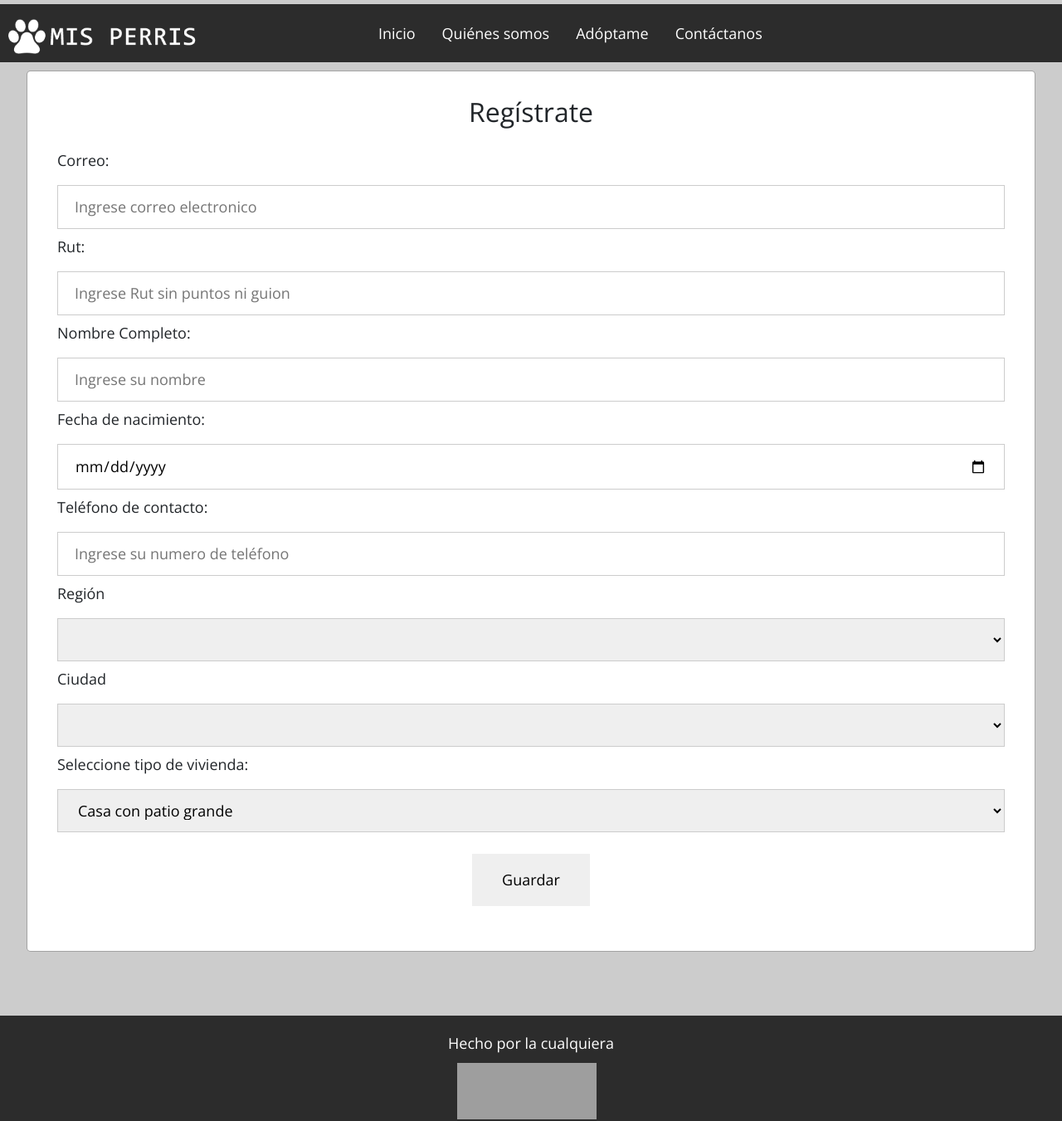
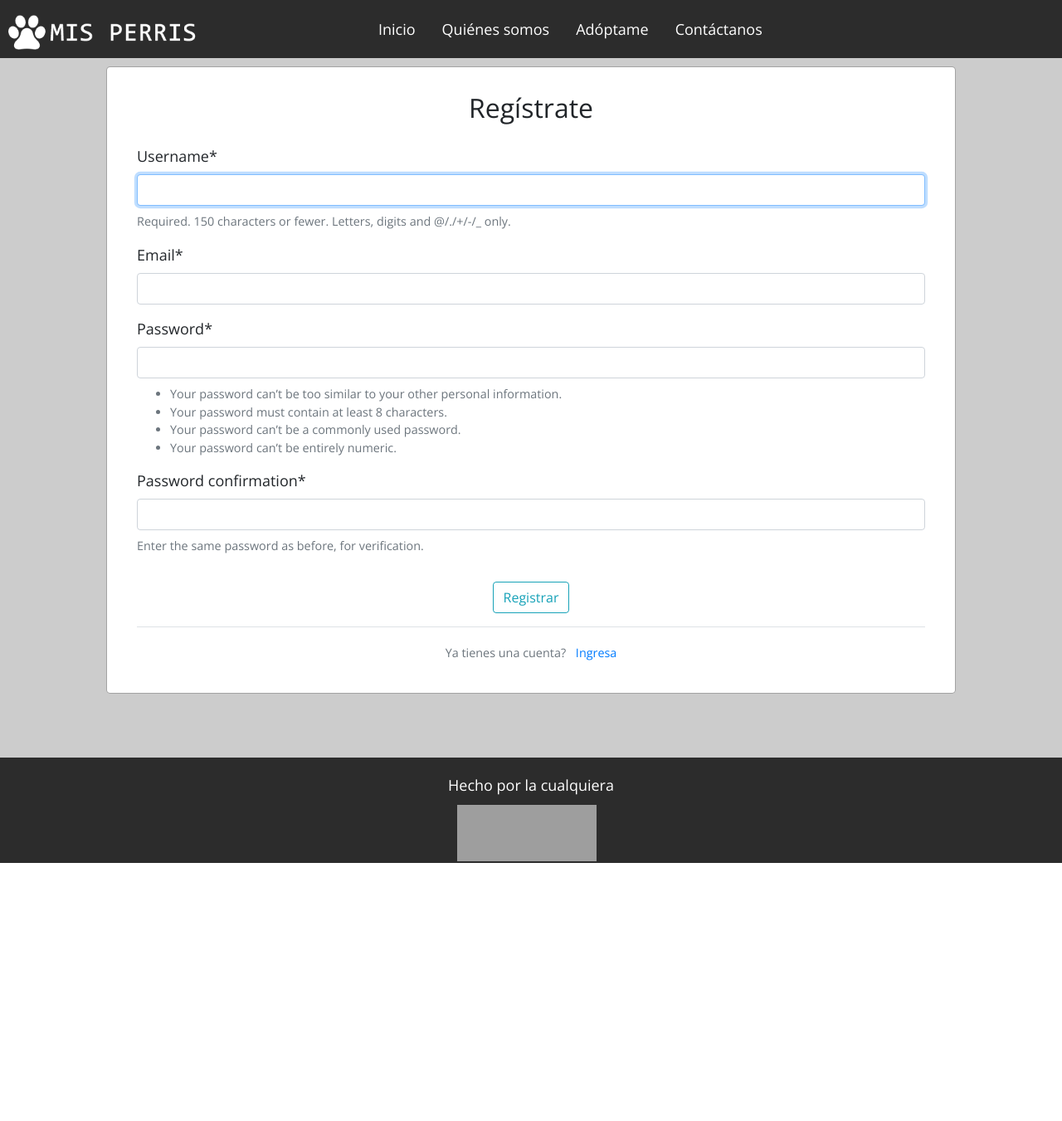
Before and after one commit to jatobarv/mis-perris-django, a Django app: page /register/ in a window 1280 px wide. Shown: the whole page at 83% size. After the commit the page ends 1040 px from the top, so only its background shows below. Run offline with Django 3.2, Linux system fonts and the light colour scheme; lists and menus that the app fills with data are empty; some libraries are stand-ins or nearby versions; grey boxes are pictures that could not be loaded.

Commit message:
Cambia el formulario y agrega el registro de usuario

```diff
--- a/blog/static/blog/css/main.css
+++ b/blog/static/blog/css/main.css
@@ -271,7 +271,7 @@ p {
 }
 
 .modal {
-    display: inline-block;
+    display: block;
     width: 100%;
     height: 100%;
 }
@@ -282,10 +282,11 @@ p {
 
 .modal-content {
     background-color: white;
-    margin: 6% auto;
     padding: 20px;
-    width: 60%;
+    width: 100%;
+    margin: 0;
 }
+
 
 label {
     float: left;
@@ -313,6 +314,10 @@ select {
 .closebtn:focus {
     color: black;
     cursor: pointer;
+}
+
+small {
+    text-align: left;
 }
 
 footer {
@@ -360,9 +365,6 @@ footer .socialmedia ul {
         list-style: none;
     }
 
-    .modal-content {
-        width: 95%
-    }
 
     .carousel {
         width: 100%;
@@ -482,6 +484,13 @@ footer .socialmedia ul {
             height: 800px;
         }
 
+        .modal-content {
+            justify-items: center;
+            margin: 6% auto;
+            max-width: 80%;
+        }
+
+
         #bigotes {
             height: 600px;
         }
--- a/blog/templates/blog/base.html
+++ b/blog/templates/blog/base.html
@@ -46,8 +46,16 @@
     </div>
 
     <div id="container">
+        {% if messages %}
+        {% for message in messages %}
+        <div class="alert alert-{{ message.tags }}">
+            {{ message }}
+        </div>
+        {% endfor %}
+        {% endif %}
+        {% block content %}
+        {% endblock content %}
     </div>
-    {% block content %}{% endblock content %}
     <footer>
         <div class="socialmedia">
             <p>Hecho por la cualquiera</p>
--- a/misPerris/settings.py
+++ b/misPerris/settings.py
@@ -33,6 +33,7 @@ ALLOWED_HOSTS = []
 INSTALLED_APPS = [
     'blog.apps.BlogConfig',
     'users.apps.UsersConfig',
+    'crispy_forms',
     'django.contrib.admin',
     'django.contrib.auth',
     'django.contrib.contenttypes',
@@ -120,3 +121,5 @@ USE_TZ = True
 # https://docs.djangoproject.com/en/2.1/howto/static-files/
 
 STATIC_URL = '/static/'
+
+CRISPY_TEMPLATE_PACK = 'bootstrap4'
--- /dev/null
+++ b/users/forms.py
@@ -0,0 +1,11 @@
+from django import forms
+from django.contrib.auth.models import User
+from django.contrib.auth.forms import UserCreationForm
+
+
+class UserRegisterForm(UserCreationForm):
+    email = forms.EmailField()
+
+    class Meta:
+        model = User
+        fields = ['username', 'email', 'password1', 'password2']
--- a/users/templates/users/register.html
+++ b/users/templates/users/register.html
@@ -1,4 +1,5 @@
 {% extends "blog/base.html" %}
+{% load crispy_forms_tags %}
 {% block content %}
 <div class="content-section">
     <form method="POST">
@@ -9,38 +10,20 @@
                     <h2>Regístrate</h2>
                 </div>
                 <div class="modal-body">
-                    <form onsubmit="validate()" action="#">
-                        <label for="txtCorreo">Correo:</label>
-                        <input type="text" id="txtCorreo" tabindex="0" placeholder="Ingrese correo electronico"
-                            required />
-                        <br>
-                        <label for="txtRut">Rut:</label>
-                        <input type="text" onkeyup="modifyText()" id="txtRut" tabindex="0" maxlength="10" placeholder="Ingrese Rut sin puntos ni guion"
-                            required />
-                        <br>
-                        <label for="txtNombre">Nombre Completo:</label>
-                        <input type="text" id="txtNombre" tabindex="0" placeholder="Ingrese su nombre" required>
-                        <br>
-                        <label for="fechaNac">Fecha de nacimiento:</label>
-                        <input type="date" id="fechaNac" tabindex="0" required max="2001-01-01">
-                        <br>
-                        <label for="txtNumero">Teléfono de contacto:</label>
-                        <input type="number" id="txtNumero" tabindex="0" placeholder="Ingrese su numero de teléfono">
-                        <br>
-                        <label for="txtRegion">Región</label>
-                        <select id="txtRegion" tabindex="0" oninput="selectCity()"></select>
-                        <br>
-                        <label for="txtCity">Ciudad</label>
-                        <select id="txtCity" tabindex="0"></select>
-                        <label for="sltVivienda">Seleccione tipo de vivienda:</label>
-                        <select id="sltVivienda" tabindex="0">
-                            <option>Casa con patio grande</option>
-                            <option>Casa con patio Pequeño</option>
-                            <option>Casa sin patio</option>
-                            <option>Departamento</option>
-                        </select>
-                        <button class="button" tabindex="0">Guardar</button>
+                    <form method='POST'>
+                        {% csrf_token %}
+                        <fieldset class="form-group">
+                            {{ form|crispy }}
+                        </fieldset>
+                        <div class="form-group">
+                            <button class="btn btn-outline-info" type="submit">Registrar</button>
+                        </div>
                     </form>
+                    <div class="border-top pt-3">
+                        <small class="text-muted">
+                            Ya tienes una cuenta? <a href="#" class="ml-2">Ingresa</a>
+                        </small>
+                    </div>
                 </div>
             </div>
         </div>
--- a/users/views.py
+++ b/users/views.py
@@ -1,7 +1,18 @@
-from django.shortcuts import render
+from django.shortcuts import render, redirect
 from django.contrib.auth.forms import UserCreationForm
+from django.contrib import messages
+from .forms import UserRegisterForm
 
 
 def register(request):
-    form = UserCreationForm()
+    if request.method == 'POST':
+        form = UserRegisterForm(request.POST)
+        if form.is_valid():
+            form.save()
+            username = form.cleaned_data.get('username')
+            messages.success(request, f'Cuenta creada de {username}')
+            return redirect('blog-home')
+    else:
+        form = UserRegisterForm()
+
     return render(request, 'users/register.html', {'form': form})
```
